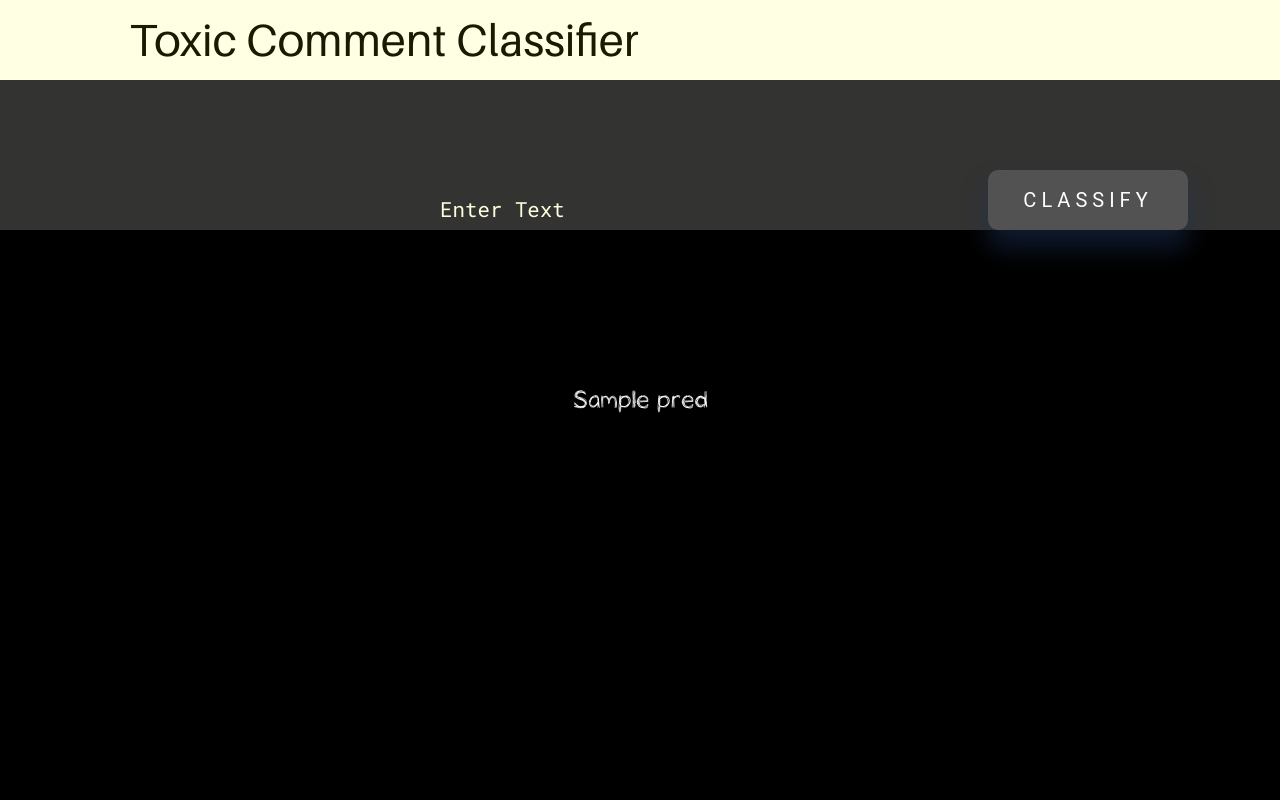
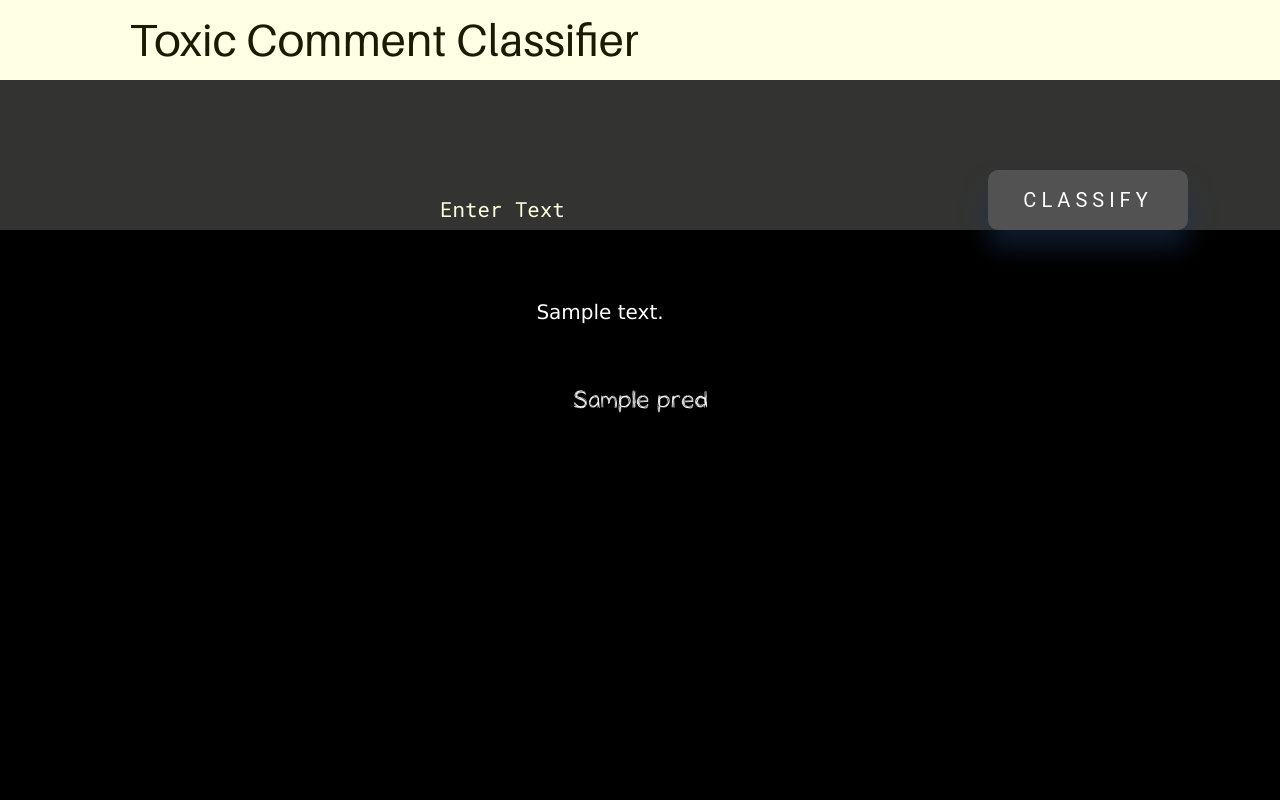
Before and after one commit to Arkapravaroy/toxic_classification, a Flask app: template templates/results.html in a window 1280 px wide. Run offline with Flask 2, Linux system fonts and the light colour scheme; the template is opened without the code that fills it: most values are stand-ins (such as "Sample title", 1, 10 or a date in 2020); some libraries are stand-ins or nearby versions.

Commit message:
Update style.css

```diff
--- a/static/style.css
+++ b/static/style.css
@@ -25,7 +25,7 @@ html, body { background-color: #000000; height: 100%; padding: 0; margin: 0; }
 #div4 { background: #000000;
     box-sizing: border-box;
     width: 100%;
-    height: 60%;
+    height: 50%;
     float: left;
 }
 
@@ -53,7 +53,7 @@ html, body { background-color: #000000; height: 100%; padding: 0; margin: 0; }
 #div4 p {
     font-family: Verdana, monospace;
     text-align: center;
-    color: #000000;
+    color: #fff;
     font-size: 20px;
     padding-bottom: 60px;
     padding-top: 20px;
```
